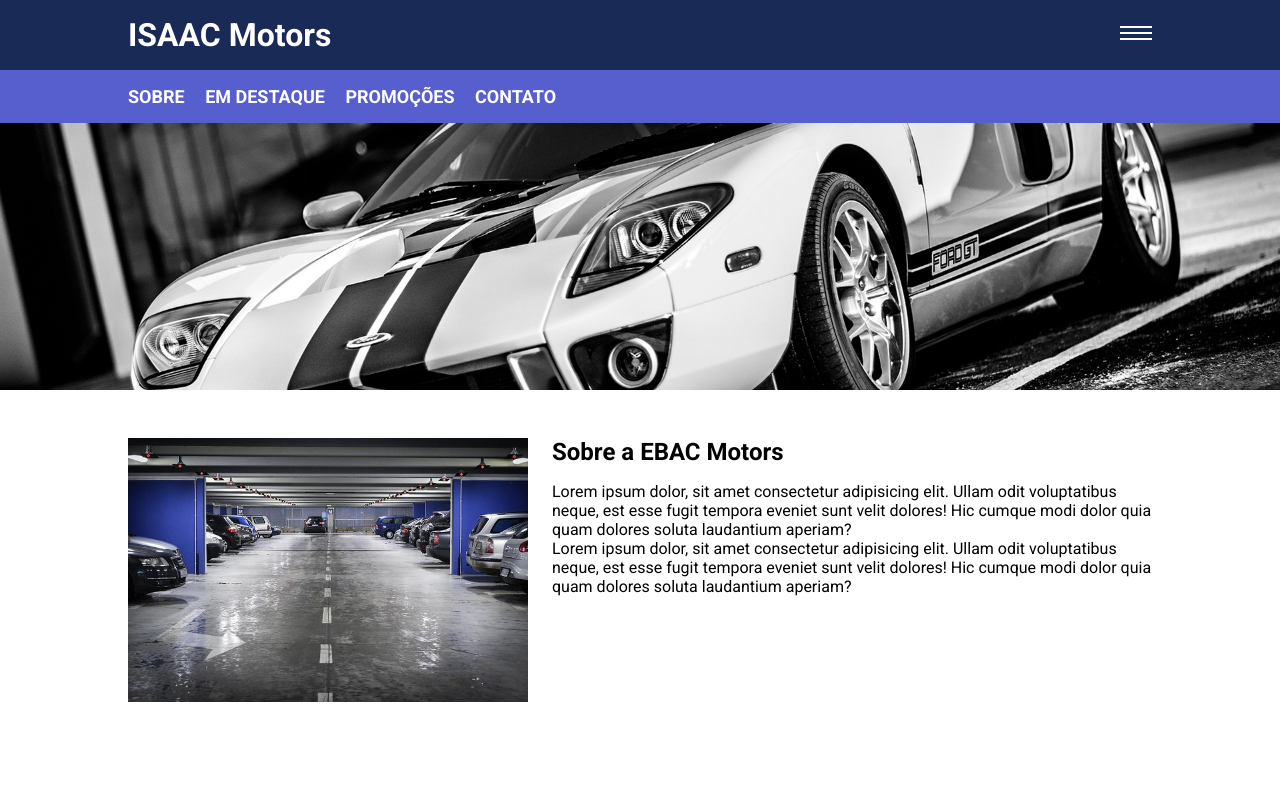
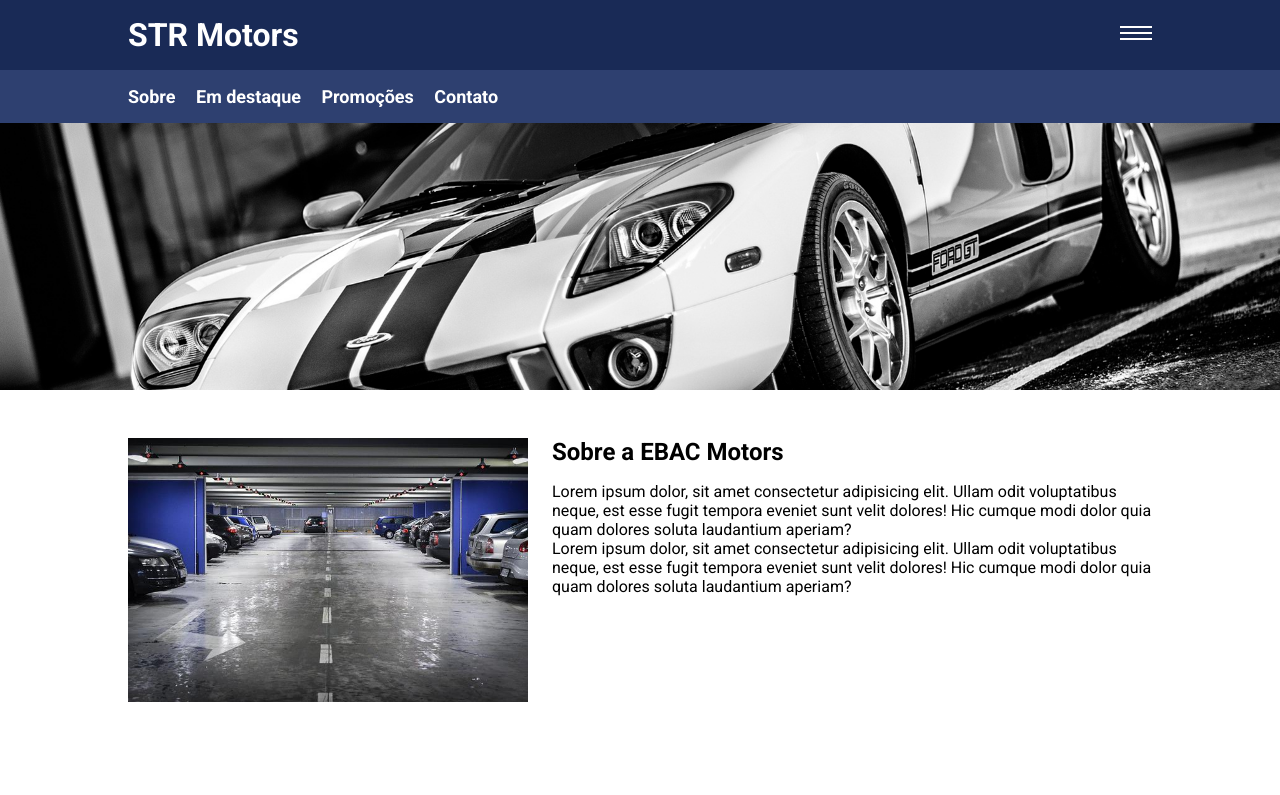
Before and after one commit to Matheuz0liveira/Motorss, a plain HTML site: page index.html in a window 1280 px wide. Both pictures are taken after a click on the element 1136 px from the left and 35 px from the top of the page. Shown: the top 795 px of the page. Drawn offline with nearby package versions, Linux system fonts and the light colour scheme.

Commit message:
Ajustando menu nav

```diff
--- a/index.html
+++ b/index.html
@@ -4,7 +4,7 @@
     <meta charset="UTF-8">
     <meta http-equiv="X-UA-Compatible" content="IE=edge">
     <meta name="viewport" content="width=device-width, initial-scale=1.0">
-    <title>ISAAC Motors</title>
+    <title>STR Motors</title>
     <link rel="preconnect" href="http://fonts.googleapis.com">
     <link rel="preconnect" href="https://fonts.gstatic.com" crossorigin>
     <link href="https://fonts.googleapis.com/css2?family=Roboto:wght@400;700&display=swap" rel="stylesheet">
@@ -16,7 +16,7 @@
 <body>
     <header>
         <div class="container container-flex">
-            <h1>ISAAC Motors</h1>
+            <h1>STR Motors</h1>
             <div class="menu-hamburger">
                 <span></span>
                 <span></span>
@@ -27,16 +27,16 @@
             <div class="container">
                 <ul>
                     <li>
-                        <a href="#">Sobre</a>
+                        <a href="#sobre-a-loja">Sobre</a>
                     </li>
                     <li>
-                        <a href="#">Em destaque</a>
+                        <a href="#emDestaque">Em destaque</a>
                     </li>
                     <li>
-                        <a href="#">Promoções</a>
+                        <a href="#promocoes">Promoções</a>
                     </li>
                     <li>
-                        <a href="#">Contato</a>
+                        <a href="#contato">Contato</a>
                     </li>
                 </ul>
             </div>
@@ -63,7 +63,7 @@
         </div>
     </section>
 
-    <section>
+    <section id="emDestaque">
         <div class="container">
             <h2>Em destaque</h2>
             <ul class="container-flex lista-veiculos">
@@ -104,7 +104,7 @@
         </div>
     </section>
 
-    <section>
+    <section id="promocoes">
         <div class="container">
             <h2>Promoções</h2>
             <ul class="container-flex lista-veiculos">
--- a/main.css
+++ b/main.css
@@ -38,7 +38,7 @@ footer >.container  {
 
 }
 nav {
-    background-color: #575fcf;
+    background-color: #6c83bd3f;
     padding: 16px 0;
     display: none;
 }
@@ -49,7 +49,7 @@ nav li {
     margin-right: 16px;
     font-size: 18px;
     font-weight: bold;
-    text-transform: uppercase;
+    /*text-transform: uppercase; */
 }
 
 nav li a {
```
